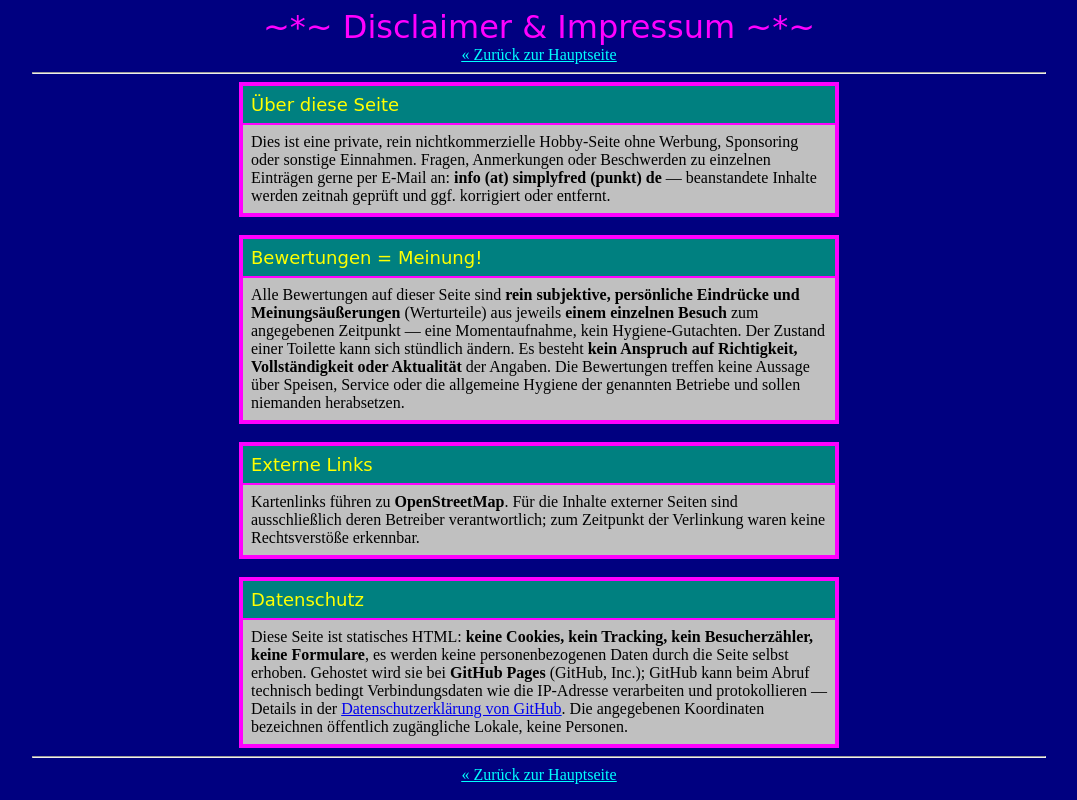
After one commit to sjfrhafe/was-ist-seife, a Flask app: page /disclaimer.html in a window 1280 px wide. The commit adds this page. Shown: the whole page, without its empty margins (101-1178 px from the left). Run offline with Flask 3, Linux system fonts and the light colour scheme.

Commit message:
Disclaimer-Unterseite mit Impressum, Meinungs-, Link- und Datenschutzhinweisen

```diff
--- a/app.py
+++ b/app.py
@@ -182,10 +182,10 @@ def export_html():
                            stand=datetime.now().strftime("%d.%m.%Y %H:%M"))
 
 
-def github_veroeffentlichen(html):
+def github_veroeffentlichen(pfad, html):
     if not GITHUB_TOKEN or not GITHUB_REPO:
         raise RuntimeError("GITHUB_TOKEN und GITHUB_REPO müssen gesetzt sein (siehe README)")
-    url = f"https://api.github.com/repos/{GITHUB_REPO}/contents/{EXPORT_PFAD}"
+    url = f"https://api.github.com/repos/{GITHUB_REPO}/contents/{pfad}"
     kopf = {
         "Authorization": f"Bearer {GITHUB_TOKEN}",
         "Accept": "application/vnd.github+json",
@@ -195,12 +195,15 @@ def github_veroeffentlichen(html):
     try:
         anfrage = urllib.request.Request(f"{url}?ref={GITHUB_BRANCH}", headers=kopf)
         with urllib.request.urlopen(anfrage) as antwort:
-            sha = json.load(antwort)["sha"]
+            vorhanden = json.load(antwort)
+        if base64.b64decode(vorhanden["content"]) == html.encode():
+            return  # unverändert, kein Leer-Commit
+        sha = vorhanden["sha"]
     except urllib.error.HTTPError as fehler:
         if fehler.code != 404:  # 404 = Datei existiert noch nicht, erster Export
             raise
     daten = {
-        "message": "Export: Bewertungen aktualisiert",
+        "message": f"Export: {pfad} aktualisiert",
         "content": base64.b64encode(html.encode()).decode(),
         "branch": GITHUB_BRANCH,
     }
@@ -217,10 +220,17 @@ def export():
     return export_html()
 
 
+@app.get("/disclaimer.html")
+def disclaimer():
+    return render_template("disclaimer.html")
+
+
 @app.post("/veroeffentlichen")
 def veroeffentlichen():
+    disclaimer_pfad = f"{os.path.dirname(EXPORT_PFAD)}/disclaimer.html"
     try:
-        github_veroeffentlichen(export_html())
+        github_veroeffentlichen(EXPORT_PFAD, export_html())
+        github_veroeffentlichen(disclaimer_pfad, render_template("disclaimer.html"))
     except (RuntimeError, urllib.error.URLError) as fehler:
         return render_template("veroeffentlicht.html", fehler=str(fehler)), 500
     besitzer, repo = GITHUB_REPO.split("/", 1)
--- /dev/null
+++ b/templates/disclaimer.html
@@ -0,0 +1,72 @@
+<!DOCTYPE html>
+<html lang="de">
+<head>
+<meta charset="utf-8">
+<title>~*~ Disclaimer &amp; Impressum ~*~</title>
+</head>
+<body bgcolor="#000080" text="#FFFF00" link="#00FFFF" vlink="#FF00FF">
+
+<center>
+<font face="Comic Sans MS, cursive" size="6" color="#FF00FF">~*~ Disclaimer &amp; Impressum ~*~</font><br>
+<a href="./"><font color="#00FFFF"><u>&laquo; Zur&uuml;ck zur Hauptseite</u></font></a>
+
+<hr width="80%">
+
+<table width="600" border="3" cellpadding="8" cellspacing="0" bgcolor="#C0C0C0" bordercolor="#FF00FF">
+  <tr bgcolor="#008080"><td><font face="Comic Sans MS, cursive" size="4" color="#FFFF00">&Uuml;ber diese Seite</font></td></tr>
+  <tr><td><font face="Times New Roman, serif" color="#000000">
+    Dies ist eine private, rein nichtkommerzielle Hobby-Seite ohne Werbung,
+    Sponsoring oder sonstige Einnahmen. Fragen, Anmerkungen oder Beschwerden
+    zu einzelnen Eintr&auml;gen gerne per E-Mail an:
+    <b>info (at) simplyfred (punkt) de</b> &mdash; beanstandete Inhalte werden
+    zeitnah gepr&uuml;ft und ggf. korrigiert oder entfernt.
+  </font></td></tr>
+</table>
+<br>
+
+<table width="600" border="3" cellpadding="8" cellspacing="0" bgcolor="#C0C0C0" bordercolor="#FF00FF">
+  <tr bgcolor="#008080"><td><font face="Comic Sans MS, cursive" size="4" color="#FFFF00">Bewertungen = Meinung!</font></td></tr>
+  <tr><td><font face="Times New Roman, serif" color="#000000">
+    Alle Bewertungen auf dieser Seite sind <b>rein subjektive, pers&ouml;nliche
+    Eindr&uuml;cke und Meinungs&auml;u&szlig;erungen</b> (Werturteile) aus jeweils
+    <b>einem einzelnen Besuch</b> zum angegebenen Zeitpunkt &mdash; eine
+    Momentaufnahme, kein Hygiene-Gutachten. Der Zustand einer Toilette kann sich
+    st&uuml;ndlich &auml;ndern. Es besteht <b>kein Anspruch auf Richtigkeit,
+    Vollst&auml;ndigkeit oder Aktualit&auml;t</b> der Angaben. Die Bewertungen
+    treffen keine Aussage &uuml;ber Speisen, Service oder die allgemeine Hygiene
+    der genannten Betriebe und sollen niemanden herabsetzen.
+  </font></td></tr>
+</table>
+<br>
+
+<table width="600" border="3" cellpadding="8" cellspacing="0" bgcolor="#C0C0C0" bordercolor="#FF00FF">
+  <tr bgcolor="#008080"><td><font face="Comic Sans MS, cursive" size="4" color="#FFFF00">Externe Links</font></td></tr>
+  <tr><td><font face="Times New Roman, serif" color="#000000">
+    Kartenlinks f&uuml;hren zu <b>OpenStreetMap</b>. F&uuml;r die Inhalte
+    externer Seiten sind ausschlie&szlig;lich deren Betreiber verantwortlich;
+    zum Zeitpunkt der Verlinkung waren keine Rechtsverst&ouml;&szlig;e erkennbar.
+  </font></td></tr>
+</table>
+<br>
+
+<table width="600" border="3" cellpadding="8" cellspacing="0" bgcolor="#C0C0C0" bordercolor="#FF00FF">
+  <tr bgcolor="#008080"><td><font face="Comic Sans MS, cursive" size="4" color="#FFFF00">Datenschutz</font></td></tr>
+  <tr><td><font face="Times New Roman, serif" color="#000000">
+    Diese Seite ist statisches HTML: <b>keine Cookies, kein Tracking, kein
+    Besucherz&auml;hler, keine Formulare</b>, es werden keine personenbezogenen
+    Daten durch die Seite selbst erhoben. Gehostet wird sie bei <b>GitHub
+    Pages</b> (GitHub, Inc.); GitHub kann beim Abruf technisch bedingt
+    Verbindungsdaten wie die IP-Adresse verarbeiten und protokollieren &mdash;
+    Details in der
+    <a href="https://docs.github.com/de/site-policy/privacy-policies/github-general-privacy-statement"><font color="#0000EE"><u>Datenschutzerkl&auml;rung von GitHub</u></font></a>.
+    Die angegebenen Koordinaten bezeichnen &ouml;ffentlich zug&auml;ngliche
+    Lokale, keine Personen.
+  </font></td></tr>
+</table>
+
+<hr width="80%">
+<a href="./"><font color="#00FFFF"><u>&laquo; Zur&uuml;ck zur Hauptseite</u></font></a>
+</center>
+
+</body>
+</html>
--- a/templates/export.html
+++ b/templates/export.html
@@ -92,7 +92,8 @@ function suchen(feld) {
 <hr width="80%">
 
 <font face="Times New Roman, serif" size="2">
-Zuletzt aktualisiert: {{ stand }}<br>
+Zuletzt aktualisiert: {{ stand }} &nbsp;|&nbsp; <a href="disclaimer.html"><u>Disclaimer &amp; Impressum</u></a><br>
+Alle Bewertungen sind subjektive Momentaufnahmen einzelner Besuche &mdash; keine Hygiene-Gutachten!<br>
 Am besten anzusehen in 800&times;600 mit Netscape Navigator 4.7 &nbsp;|&nbsp; Diese Seite ist Y2K-gepr&uuml;ft!
 </font>
 </center>
--- a/test_app.py
+++ b/test_app.py
@@ -27,6 +27,8 @@ def test_crud():
 
     seite = client.get("/export").get_data(as_text=True)
     assert "Testcafé" in seite and "<marquee" in seite
+    assert 'href="disclaimer.html"' in seite
+    assert "Meinungs" in client.get("/disclaimer.html").get_data(as_text=True)
 
     antwort = client.post("/veroeffentlichen")
     assert antwort.status_code == 500
```
